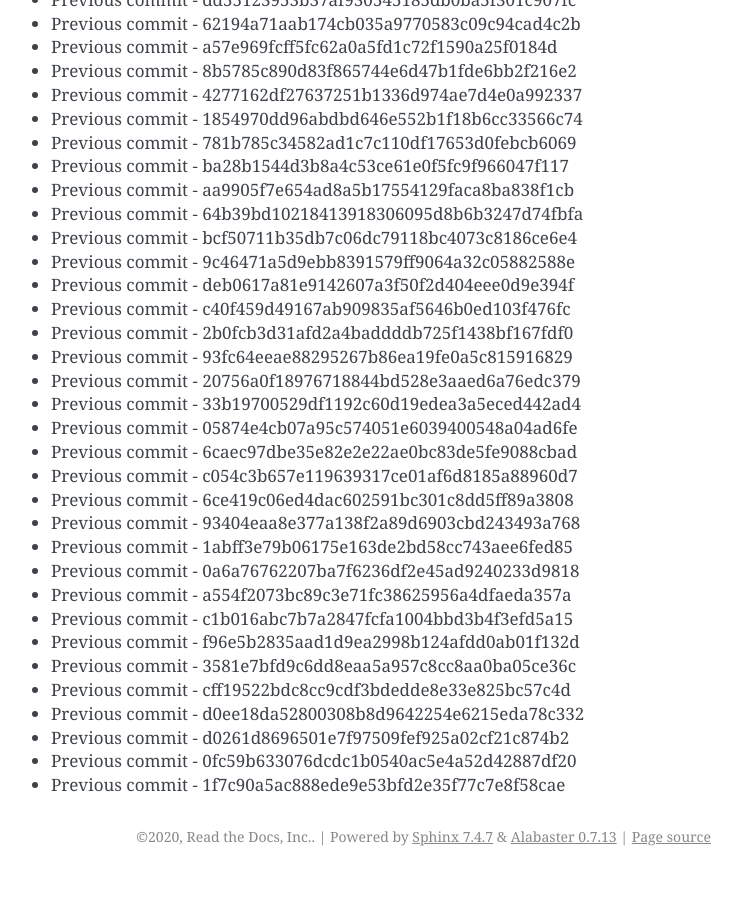
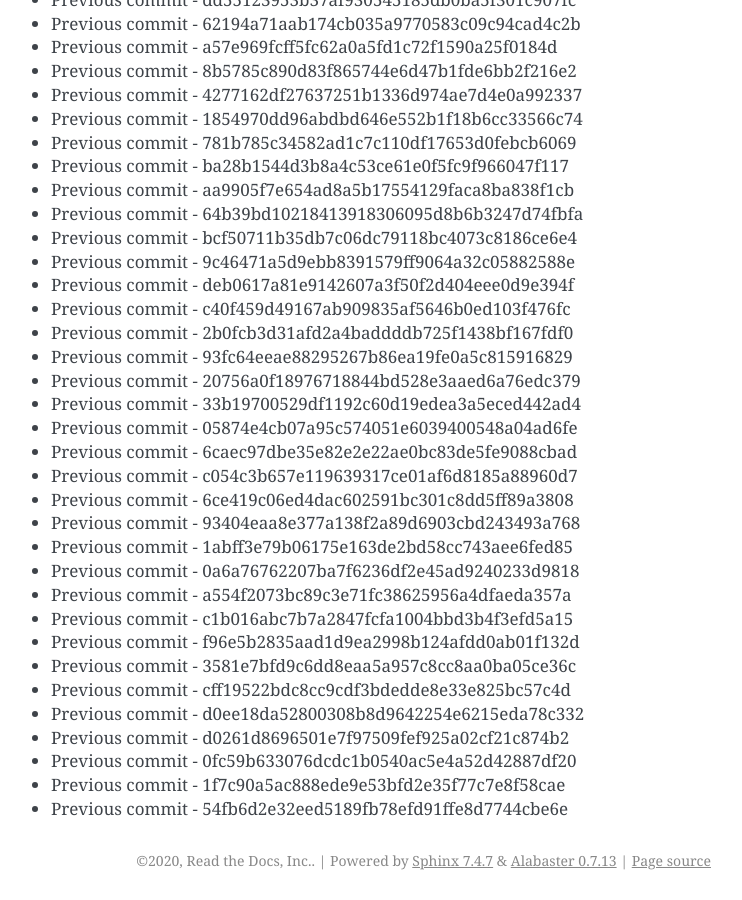
Before and after one commit to readthedocs/rtd-git-stresstest, a Sphinx documentation site: the page built from docs/updates.rst, in a window 1280 px wide and 900 px high, scrolled down 69857 px. Shown: the whole window, without its empty margins (399-1141 px from the left). Built offline with Sphinx 7.4.7, drawn with Linux system fonts in a browser that asks for light colours; before the commit the page ends 70733 px from its top, so only the background shows below that.

Commit message:
Generating commit from previous: 54fb6d2e32eed5189fb78efd91ffe8d7744cbe6e

```diff
--- a/docs/updates.rst
+++ b/docs/updates.rst
@@ -2967,3 +2967,4 @@ It can be tested for any performance characteristics.
 * Previous commit - d0261d8696501e7f97509fef925a02cf21c874b2
 * Previous commit - 0fc59b633076dcdc1b0540ac5e4a52d42887df20
 * Previous commit - 1f7c90a5ac888ede9e53bfd2e35f77c7e8f58cae
+* Previous commit - 54fb6d2e32eed5189fb78efd91ffe8d7744cbe6e
```
